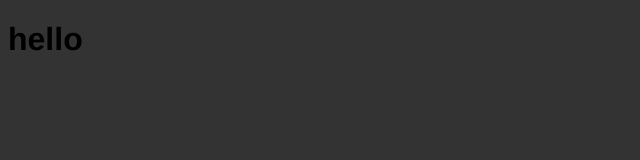
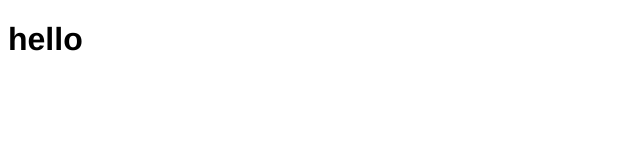
Before and after one commit to Cnibungco/itc, a website: page public_html/index.html in a window 1280 px wide. Shown: the whole page, without its empty margins (0-640 px from the left). Drawn offline with Linux system fonts and the light colour scheme.

Commit message:
Moved web files into a better location.

```diff
--- a/index.html
+++ b/public_html/index.html
@@ -2,7 +2,7 @@
 <html>
 <head>
 	<link rel="stylesheet" href="css/test.css"></link>
-	<title>Tessst</title>
+	<title>Test</title>
 </head>
 <body>
 	<h1>hello</h1>
--- /dev/null
+++ b/public_html/script/test.js
@@ -0,0 +1 @@
+// alert("hiss");
--- a/scss/test.scss
+++ b/public_html/scss/test.scss
@@ -1,5 +1,5 @@
 $font-stack:    Helvetica, sans-serif;
-$primary-color: #333;
+$primary-color: #FFF;
 $text-color: #000;
 
 body {
--- a/script/test.js
+++ /dev/null
@@ -1 +0,0 @@
-// alert("hiss");
```
Also changed, not shown: public_html/css/test.css (added), public_html/scss/test.css.
